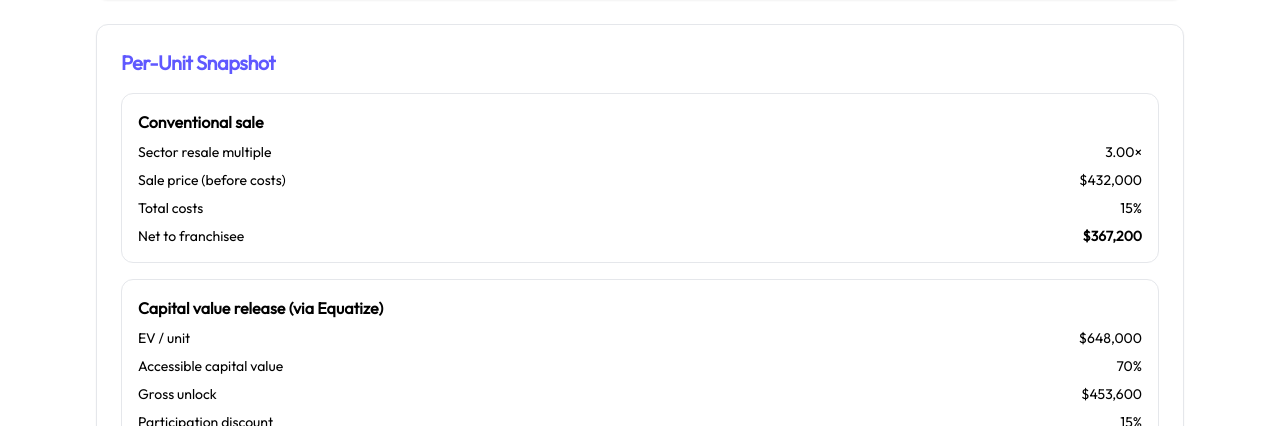
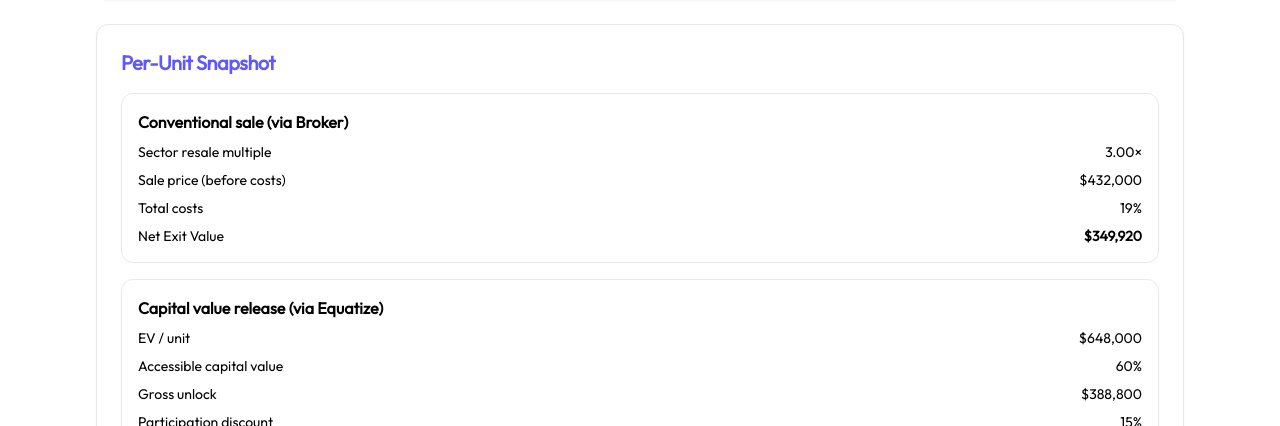
Before and after one commit to 34nd0m/equatize-calculator, a Next.js app: page / in a window 1280 px wide. Shown: the part 1629-2055 px from the top of the page. Built offline with nearby package versions, Linux system fonts and the light colour scheme.

Commit message:
Update page.tsx

```diff
--- a/src/app/page.tsx
+++ b/src/app/page.tsx
@@ -343,9 +343,9 @@ export default function Calculator() {
   const [royalty, setRoyalty] = useState(0.06);
   const [ebitdaMargin, setEbitdaMargin] = useState(0.18);
   const [multiple, setMultiple] = useState(4.5);
-  const [unlockPct, setUnlockPct] = useState(0.7);
+  const [unlockPct, setUnlockPct] = useState(0.6);
   const [discountPct, setDiscountPct] = useState(0.15);
-  const [brokerCommissionPct, setBrokerCommissionPct] = useState(0.08);
+  const [brokerCommissionPct, setBrokerCommissionPct] = useState(0.12);
   const [legalProfessionalPct, setLegalProfessionalPct] = useState(0.02);
   const [accountingTaxPct, setAccountingTaxPct] = useState(0.01);
   const [dueDiligencePct, setDueDiligencePct] = useState(0.01);
@@ -557,7 +557,7 @@ export default function Calculator() {
           <CardContent className="p-6 space-y-4">
             <h2 className="text-xl font-semibold text-[#5f58ff] tracking-tight">Per-Unit Snapshot</h2>
             <div className="rounded-xl border p-4 space-y-2">
-              <div className="font-semibold">Conventional sale</div>
+              <div className="font-semibold">Conventional sale (via Broker)</div>
               <div className="flex justify-between text-sm"><span className="text-muted-foreground">Sector resale multiple</span><span className="font-medium">{perUnit.sectorMultiple.toFixed(2)}×</span></div>
               <div className="flex justify-between text-sm"><span className="text-muted-foreground">Sale price (before costs)</span><span className="font-medium">{currency(perUnit.brokerSaleValue, ccy)}</span></div>
               <div className="flex justify-between text-sm"><span className="text-muted-foreground">Total costs</span><span className="font-medium">{pct(
@@ -567,7 +567,7 @@ export default function Calculator() {
                 dueDiligencePct +
                 frictionPremiumPct
               )}</span></div>
-              <div className="flex justify-between text-sm"><span className="text-muted-foreground">Net to franchisee</span><span className="font-semibold">{currency(perUnit.traditionalNet, ccy)}</span></div>
+              <div className="flex justify-between text-sm"><span className="text-muted-foreground">Net Exit Value</span><span className="font-semibold">{currency(perUnit.traditionalNet, ccy)}</span></div>
             </div>
             <div className="rounded-xl border p-4 space-y-2">
               <div className="font-semibold">Capital value release (via Equatize)</div>
```
